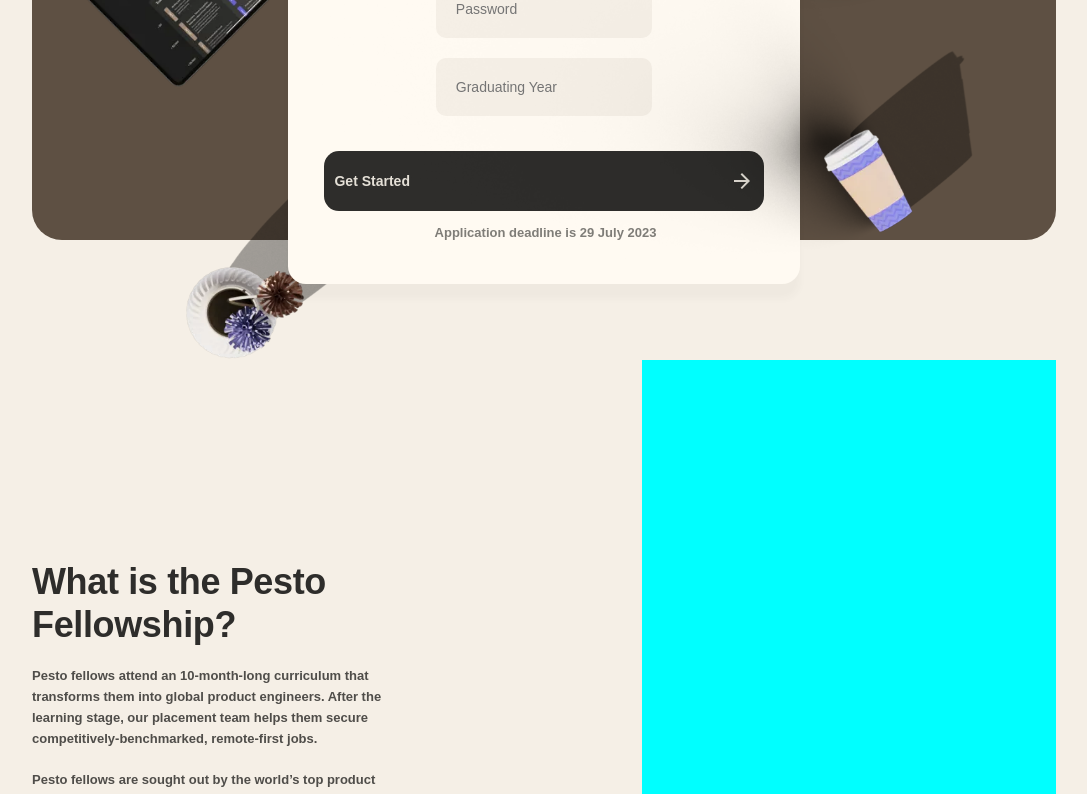
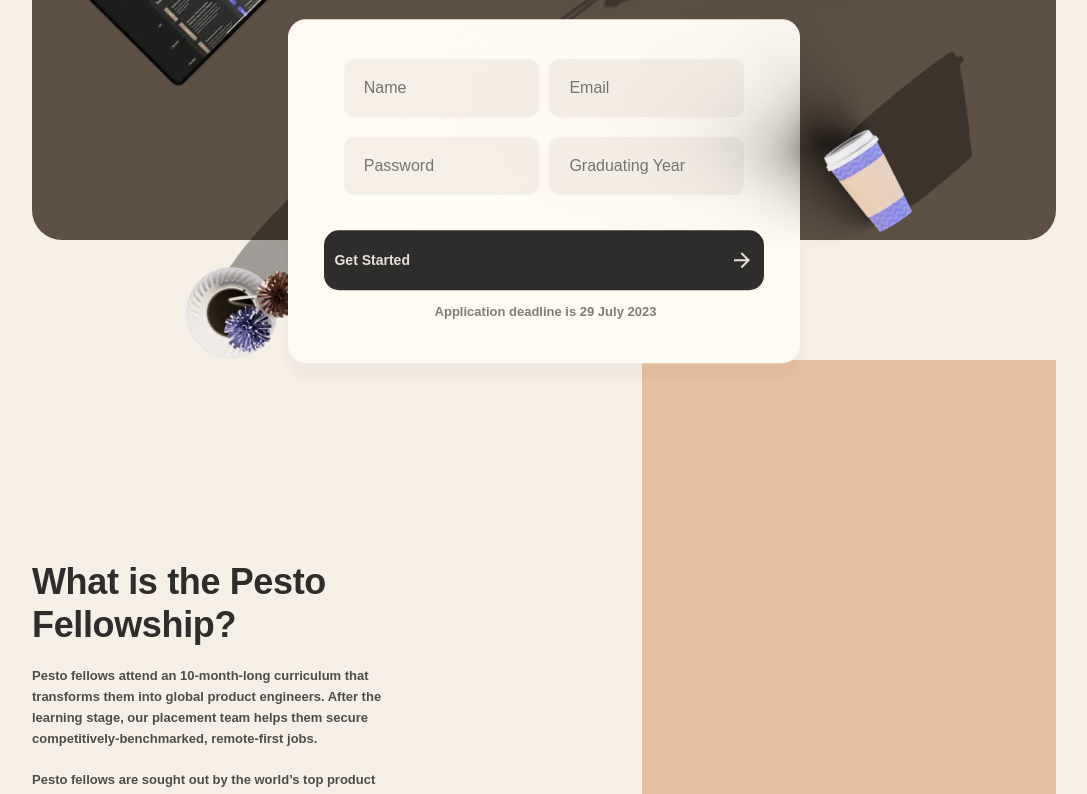
Before and after one commit to codeomi/Pesto-clone, a React (Create React App) app: page / in a window 1280 px wide. Shown: the part 340-1134 px from the top of the page, without its empty margins (96-1183 px from the left). Built offline with nearby package versions, Linux system fonts and the light colour scheme.

Commit message:
desktop view completed ready for deploying

```diff
--- a/src/components/sections/section1.scss
+++ b/src/components/sections/section1.scss
@@ -212,3 +212,20 @@
   text-align: start;
   align-items: start;
 }
+
+
+@media only screen and (min-width: 1024px) {
+  .section1-form-container {
+    max-width: 600px; /* Adjust the max-width for larger screens */
+    padding: 40px; /* Adjust the padding for larger screens */
+    bottom: -40%; /* Adjust the vertical position for larger screens */
+  }
+
+  input {
+    max-width: 40%; /* Adjust the input field width for larger screens */
+    font-size: 16px; /* Increase the font size for larger screens */
+  }
+
+
+  /* ... (add any additional styles or overrides for laptop view) ... */
+}
--- a/src/components/sections/section2.scss
+++ b/src/components/sections/section2.scss
@@ -93,6 +93,6 @@
 
 .scroller{
     grid-area:"2";
-    background-color: aqua;
+    background-color: #e6c1a1;
 
 }
```
